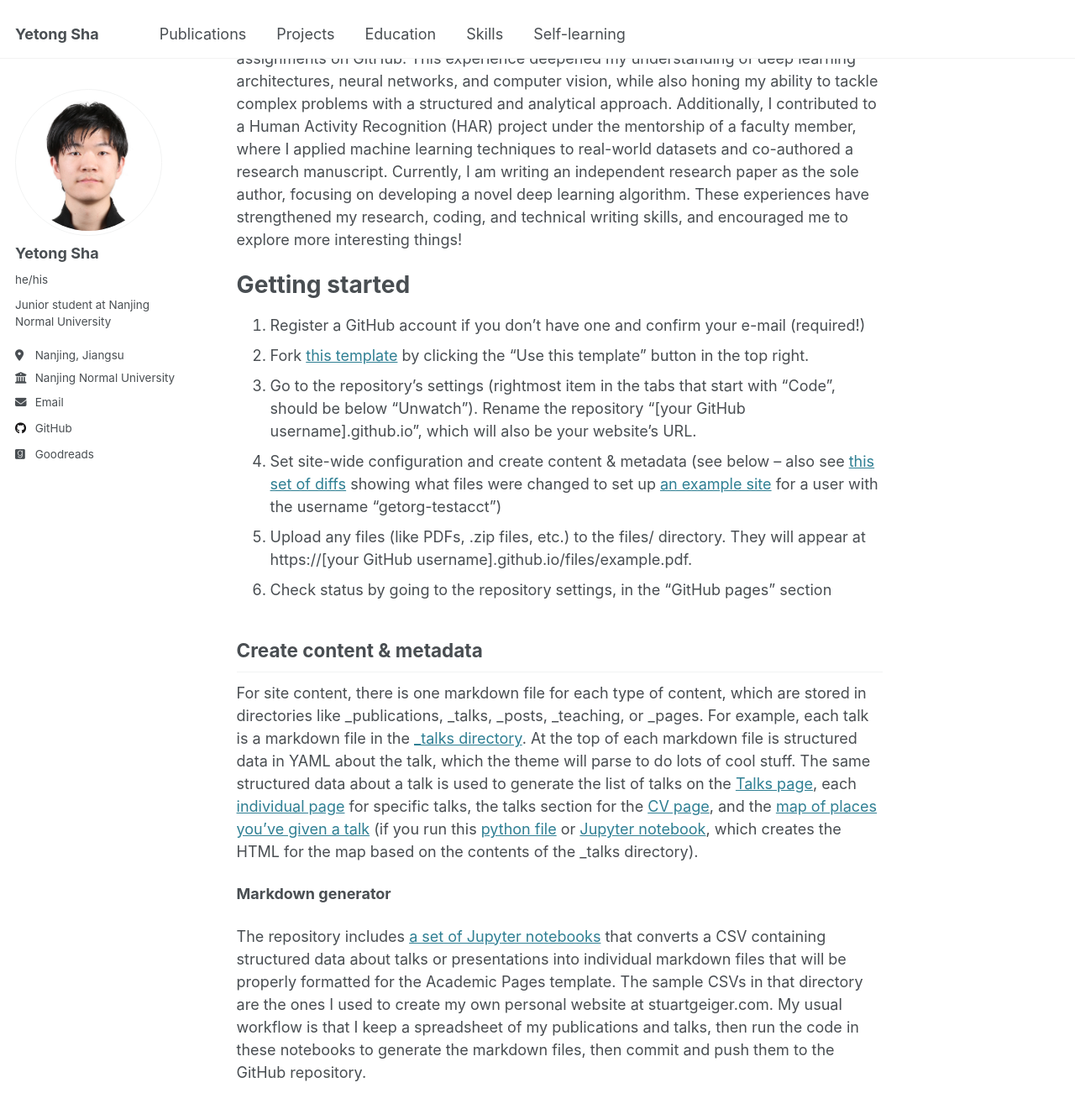
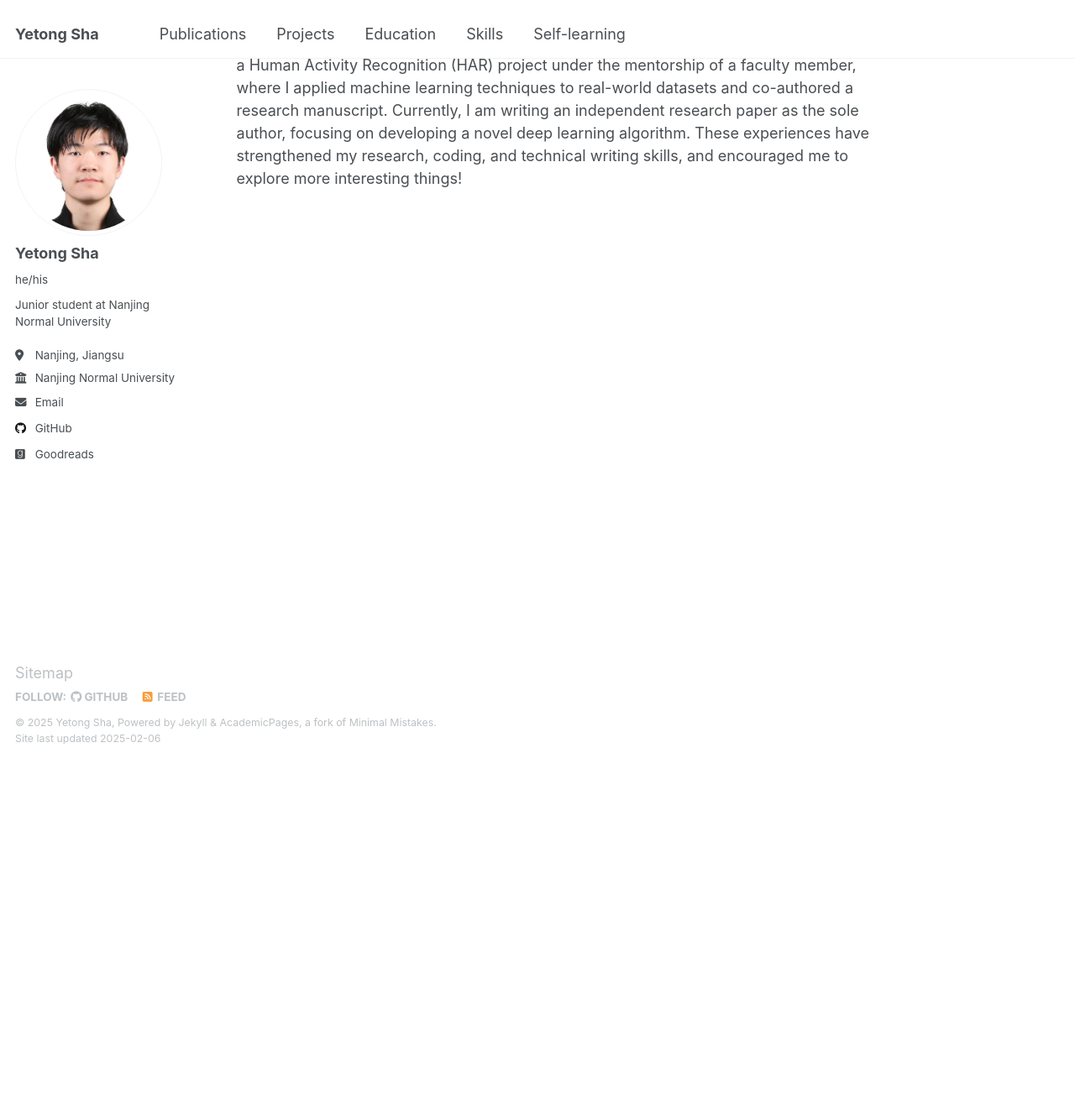
Before and after one commit to aautomataa/aautomataa.github.io, a Jekyll site: the page built from _pages/about.md, in a window 1280 px wide and 1400 px high, scrolled down 493 px. Shown: the top 1327 px of the window at 84% size. Built offline with Jekyll 4.4.1, drawn with Linux system fonts in a browser that asks for light colours; some of the changed text lies outside the part shown.

Commit message:
Update about.md

```diff
--- a/_pages/about.md
+++ b/_pages/about.md
@@ -8,13 +8,20 @@ redirect_from:
 ---
 
 
-<div style="background-color: #f9f9f9; padding: 15px; border-radius: 10px; border: 2px solid #ccc;">
-  <h3 style="text-align: center; color: #4CAF50; font-size: 1.2em; font-style: italic;">
-    My AI Fantasy
-  </h3>
-  <p style="font-weight: bold; font-size: 1em; color: #333; font-style: italic;">
-    Departing from the Babel of von Neumann architectures, I traversed the mist-laden forests of backpropagation. In the pantheon of convolutional kernels, I witnessed the ascent of feature pyramids. Now standing beneath the observational dome of transformers, I decipher cosmic lexicons hidden within high-dimensional manifolds.
-  </p>
+<div style="text-align: center; font-family: 'Cormorant Garamond', serif; font-size: 1.4em; line-height: 1.8; margin: 2em 0; color: #3d3d3d;">
+
+<span style="font-size: 2.5em; line-height: 0; color: #b87333;">“</span>
+To live,
+to err,
+to fall,
+to triumph,
+to recreate life out of life.
+<span style="font-size: 2.5em; line-height: 0; color: #b87333;">”</span>
+
+<small style="display: block; margin-top: 1em; letter-spacing: 0.1em; color: #7a7a7a;">
+― James Joyce
+</small>
+
 </div>
 
 Academic Journey
@@ -28,7 +35,7 @@ contributed to a Human Activity Recognition (HAR) project under the mentorship o
 manuscript. Currently, I am writing an independent research paper as the sole author, focusing on
 developing a novel deep learning algorithm. These experiences have strengthened my research, coding, and technical writing skills, and encouraged me to explore more interesting things!
 
-Getting started
+<!-- Getting started
 ======
 1. Register a GitHub account if you don't have one and confirm your e-mail (required!)
 1. Fork [this template](https://github.com/academicpages/academicpages.github.io) by clicking the "Use this template" button in the top right.
@@ -44,4 +51,4 @@ For site content, there is one markdown file for each type of content, which are
 **Markdown generator**
 
 The repository includes [a set of Jupyter notebooks](https://github.com/academicpages/academicpages.github.io/tree/master/markdown_generator
-) that converts a CSV containing structured data about talks or presentations into individual markdown files that will be properly formatted for the Academic Pages template. The sample CSVs in that directory are the ones I used to create my own personal website at stuartgeiger.com. My usual workflow is that I keep a spreadsheet of my publications and talks, then run the code in these notebooks to generate the markdown files, then commit and push them to the GitHub repository.
+) that converts a CSV containing structured data about talks or presentations into individual markdown files that will be properly formatted for the Academic Pages template. The sample CSVs in that directory are the ones I used to create my own personal website at stuartgeiger.com. My usual workflow is that I keep a spreadsheet of my publications and talks, then run the code in these notebooks to generate the markdown files, then commit and push them to the GitHub repository. -->
```
